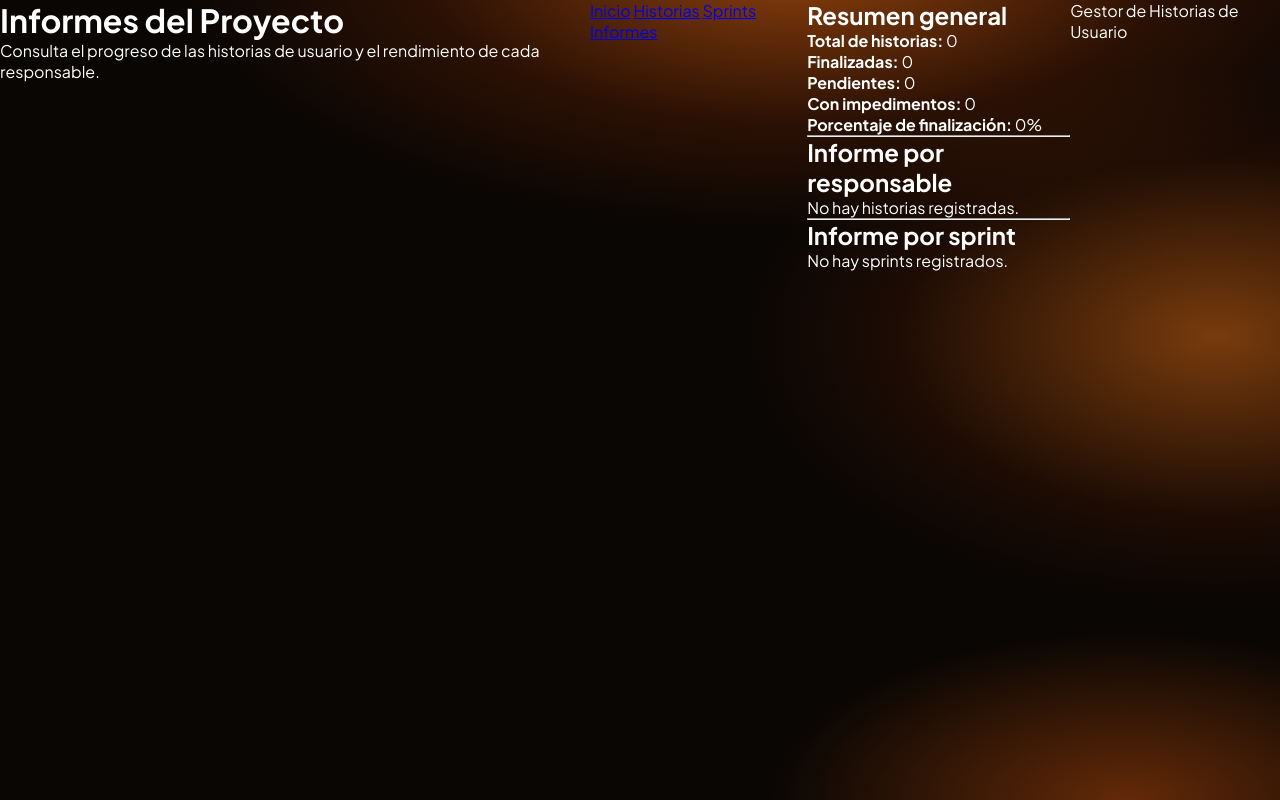
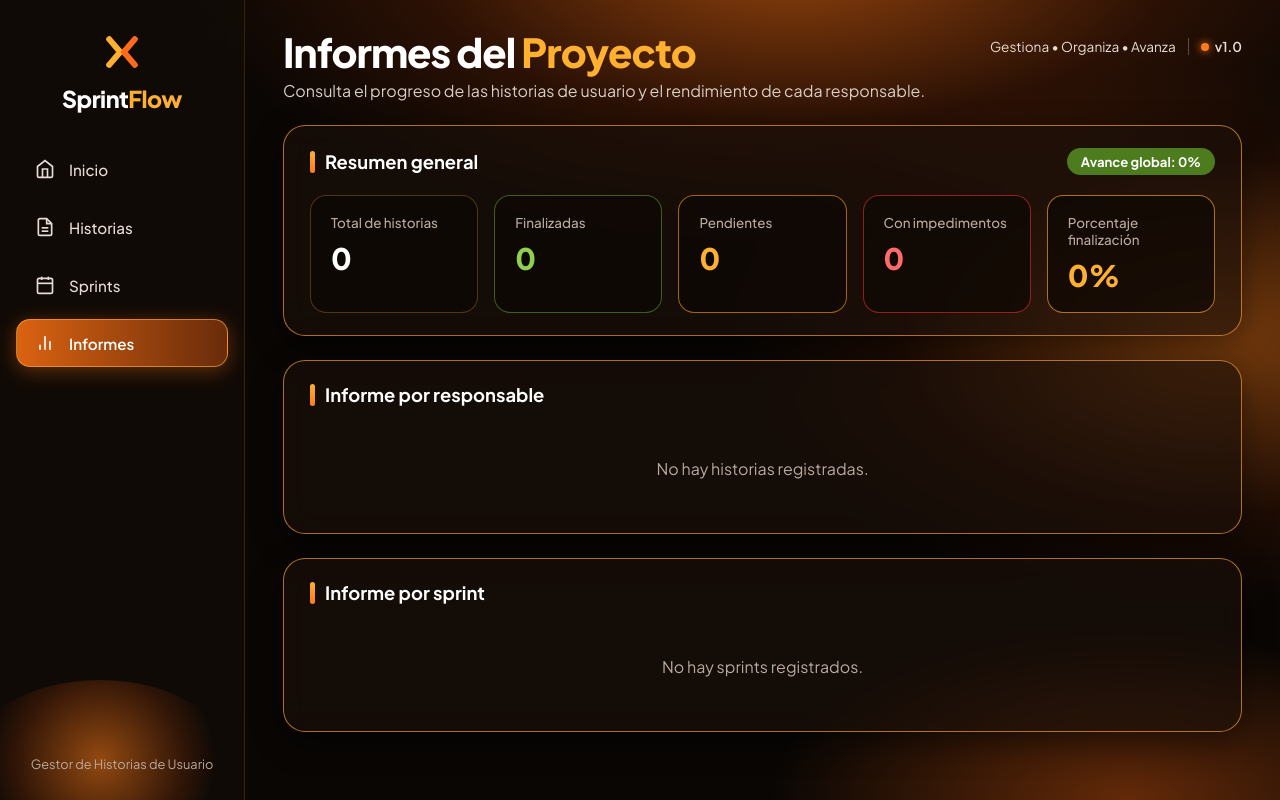
Before and after one commit to JosueAle2601/taller_monoliticos, a PHP site: page /app/views/informes/index.php in a window 1280 px wide. Run offline with PHP 8.4, Linux system fonts and the light colour scheme.

Commit message:
Css del informe y ajustes en el HTML

```diff
--- a/app/views/informes/index.php
+++ b/app/views/informes/index.php
@@ -1,100 +1,124 @@
 <?php
-
 $esc = function ($valor) {
     return htmlspecialchars((string)($valor ?? ''), ENT_QUOTES, 'UTF-8');
 };
 
-//Evitar valores nulos
+// Evitar valores nulos
 $total = (int)($general['total'] ?? 0);
 $finalizadas = (int)($general['finalizadas'] ?? 0);
 $pendientes = (int)($general['pendientes'] ?? 0);
 $impedimentos = (int)($general['impedimentos'] ?? 0);
 
-//Calcular porcentaje general
+// Calcular porcentaje general
 $porcentaje = $total > 0
     ? round(($finalizadas / $total) * 100, 2)
     : 0;
-
 ?>
-
 <!DOCTYPE html>
 <html lang="es">
-
 <head>
     <meta charset="UTF-8">
-    <title>Informes del Proyecto</title>
-    <link rel="stylesheet" href="css/styles.css">
+    <meta name="viewport" content="width=device-width, initial-scale=1.0">
+    <title>SprintFlow - Informes del Proyecto</title>
+    <link rel="stylesheet" href="css/styles.css?v=3">
 </head>
-
 <body>
 
-    <header>
-        <h1>Informes del Proyecto</h1>
+    <aside class="sidebar">
+        <div>
+            <div class="brand">
+                <div class="brand-logo">
+                    <svg viewBox="0 0 48 48" width="44" height="44" fill="none">
+                        <path d="M10 10L22 24L10 38" stroke="#ffb02e" stroke-width="6.5" stroke-linecap="round" stroke-linejoin="round"/>
+                        <path d="M38 10L26 24L38 38" stroke="#ff6b1a" stroke-width="6.5" stroke-linecap="round" stroke-linejoin="round"/>
+                    </svg>
+                </div>
+                <div class="brand-name">Sprint<span>Flow</span></div>
+            </div>
 
-        <p>
-            Consulta el progreso de las historias de usuario
-            y el rendimiento de cada responsable.
-        </p>
+            <nav class="nav-menu">
+                <a href="index.php" class="nav-item">
+                    <svg viewBox="0 0 24 24" fill="none" stroke="currentColor" stroke-width="2"><path d="M3 9l9-7 9 7v11a2 2 0 0 1-2 2H5a2 2 0 0 1-2-2z"/><polyline points="9 22 9 12 15 12 15 22"/></svg>
+                    Inicio
+                </a>
+                <a href="index.php?modulo=historias" class="nav-item">
+                    <svg viewBox="0 0 24 24" fill="none" stroke="currentColor" stroke-width="2"><path d="M14 2H6a2 2 0 0 0-2 2v16a2 2 0 0 0 2 2h12a2 2 0 0 0 2-2V8z"/><polyline points="14 2 14 8 20 8"/><line x1="16" y1="13" x2="8" y2="13"/><line x1="16" y1="17" x2="8" y2="17"/></svg>
+                    Historias
+                </a>
+                <a href="index.php?modulo=sprints" class="nav-item">
+                    <svg viewBox="0 0 24 24" fill="none" stroke="currentColor" stroke-width="2"><rect x="3" y="4" width="18" height="18" rx="2" ry="2"/><line x1="16" y1="2" x2="16" y2="6"/><line x1="8" y1="2" x2="8" y2="6"/><line x1="3" y1="10" x2="21" y2="10"/></svg>
+                    Sprints
+                </a>
+                <a href="index.php?modulo=informes" class="nav-item active">
+                    <svg viewBox="0 0 24 24" fill="none" stroke="currentColor" stroke-width="2"><line x1="18" y1="20" x2="18" y2="10"/><line x1="12" y1="20" x2="12" y2="4"/><line x1="6" y1="20" x2="6" y2="14"/></svg>
+                    Informes
+                </a>
+            </nav>
+        </div>
+
+        <footer class="sidebar-footer">
+            <p class="footer-note">Gestor de Historias de Usuario</p>
+        </footer>
+    </aside>
+
+    <main class="main-content">
+        <header class="top-header">
+            <div class="page-title">
+                <h1>Informes del <span>Proyecto</span></h1>
+                <p>Consulta el progreso de las historias de usuario y el rendimiento de cada responsable.</p>
+            </div>
+            <div class="top-badges">
+                <span>Gestiona &bull; Organiza &bull; Avanza</span>
+                <span class="version-pill"><span class="version-dot"></span> v1.0</span>
+            </div>
         </header>
 
-    <nav>
-        <a href="index.php">Inicio</a>
-        <a href="index.php?modulo=historias">Historias</a>
-        <a href="index.php?modulo=sprints">Sprints</a>
-        <a href="index.php?modulo=informes">Informes</a>
-    </nav>
+        <!-- Resumen general en tarjetas KPI -->
+        <section class="glass-panel">
+            <div class="panel-header">
+                <h2 class="panel-title">Resumen general</h2>
+                <span class="badge-status badge-finalizada">Avance global: <?= $porcentaje ?>%</span>
+            </div>
 
-    <main>
+            <div class="kpi-grid">
+                <article class="kpi-card">
+                    <span class="kpi-label">Total de historias</span>
+                    <strong class="kpi-value"><?= $total ?></strong>
+                </article>
 
-        <!-- Resumen general -->
+                <article class="kpi-card kpi-success">
+                    <span class="kpi-label">Finalizadas</span>
+                    <strong class="kpi-value"><?= $finalizadas ?></strong>
+                </article>
 
-        <section>
+                <article class="kpi-card kpi-warning">
+                    <span class="kpi-label">Pendientes</span>
+                    <strong class="kpi-value"><?= $pendientes ?></strong>
+                </article>
 
-            <h2>Resumen general</h2>
+                <article class="kpi-card kpi-danger">
+                    <span class="kpi-label">Con impedimentos</span>
+                    <strong class="kpi-value"><?= $impedimentos ?></strong>
+                </article>
 
-            <p>
-                <strong>Total de historias:</strong>
-                <?= $total ?>
-            </p>
-
-            <p>
-                <strong>Finalizadas:</strong>
-                <?= $finalizadas ?>
-            </p>
-
-            <p>
-                <strong>Pendientes:</strong>
-                <?= $pendientes ?>
-            </p>
-
-            <p>
-                <strong>Con impedimentos:</strong>
-                <?= $impedimentos ?>
-            </p>
-
-            <p>
-                <strong>Porcentaje de finalización:</strong>
-                <?= $porcentaje ?>%
-            </p>
-
+                <article class="kpi-card kpi-accent">
+                    <span class="kpi-label">Porcentaje finalización</span>
+                    <strong class="kpi-value"><?= $porcentaje ?>%</strong>
+                </article>
+            </div>
         </section>
 
-        <hr>
-
         <!-- Informe por responsable -->
-
-        <section>
-
-            <h2>Informe por responsable</h2>
+        <section class="glass-panel">
+            <div class="panel-header">
+                <h2 class="panel-title">Informe por responsable</h2>
+            </div>
 
             <?php if (empty($responsables)): ?>
-
-                <p>No hay historias registradas.</p>
-
+                <p class="empty-message">No hay historias registradas.</p>
             <?php else: ?>
-
-                <table border="1">
-
+                <div class="table-container">
+                    <table class="stories-table">
                         <thead>
                             <tr>
                                 <th>Responsable</th>
@@ -105,79 +129,42 @@ $porcentaje = $total > 0
                                 <th>Progreso</th>
                             </tr>
                         </thead>
-
                         <tbody>
-
                             <?php foreach ($responsables as $responsable): ?>
-
                                 <?php
-
                                 $totalResponsable = (int)$responsable['total'];
                                 $finalizadasResponsable = (int)$responsable['finalizadas'];
 
                                 $progresoResponsable = $totalResponsable > 0
-                                ? round(
-                                    ($finalizadasResponsable / $totalResponsable) * 100,
-                                    2
-                                )
+                                    ? round(($finalizadasResponsable / $totalResponsable) * 100, 2)
                                     : 0;
-
                                 ?>
-
                                 <tr>
-
-                                <td>
-                                    <?= $esc($responsable['responsable']) ?>
-                                </td>
-
-                                <td>
-                                    <?= $totalResponsable ?>
-                                </td>
-
-                                <td>
-                                    <?= $finalizadasResponsable ?>
-                                </td>
-
-                                <td>
-                                    <?= (int)$responsable['pendientes'] ?>
-                                </td>
-
-                                <td>
-                                    <?= (int)$responsable['impedimentos'] ?>
-                                </td>
-
-                                <td>
-                                    <?= $progresoResponsable ?>%
-                                </td>
-
+                                    <td><strong><?= $esc($responsable['responsable']) ?></strong></td>
+                                    <td><?= $totalResponsable ?></td>
+                                    <td><span class="badge-status badge-finalizada"><?= $finalizadasResponsable ?></span></td>
+                                    <td><span class="badge-status badge-activa"><?= (int)$responsable['pendientes'] ?></span></td>
+                                    <td><span class="badge-status badge-impedimento"><?= (int)$responsable['impedimentos'] ?></span></td>
+                                    <td><strong><?= $progresoResponsable ?>%</strong></td>
                                 </tr>
-
                             <?php endforeach; ?>
-
                         </tbody>
-
                     </table>
-
+                </div>
             <?php endif; ?>
-
         </section>
 
-        <hr>
-
         <!-- Informe por sprint -->
-
-        <section>
-
-            <h2>Informe por sprint</h2>
+        <section class="glass-panel">
+            <div class="panel-header">
+                <h2 class="panel-title">Informe por sprint</h2>
+            </div>
 
             <?php if (empty($sprints)): ?>
-
-                <p>No hay sprints registrados.</p>
-
+                <p class="empty-message">No hay sprints registrados.</p>
             <?php else: ?>
-
-                <table border="1">
-
+                <div class="table-container">
+                    <table class="stories-table">
                         <thead>
                             <tr>
                                 <th>Sprint</th>
@@ -188,68 +175,31 @@ $porcentaje = $total > 0
                                 <th>Progreso</th>
                             </tr>
                         </thead>
-
                         <tbody>
-
                             <?php foreach ($sprints as $sprint): ?>
-
                                 <?php
-
                                 $totalSprint = (int)$sprint['total'];
                                 $finalizadasSprint = (int)$sprint['finalizadas'];
 
                                 $progresoSprint = $totalSprint > 0
-                                ? round(
-                                    ($finalizadasSprint / $totalSprint) * 100,
-                                    2
-                                )
+                                    ? round(($finalizadasSprint / $totalSprint) * 100, 2)
                                     : 0;
-
                                 ?>
-
                                 <tr>
-
-                                <td>
-                                    <?= $esc($sprint['nombre']) ?>
-                                </td>
-
-                                <td>
-                                    <?= $totalSprint ?>
-                                </td>
-
-                                <td>
-                                    <?= $finalizadasSprint ?>
-                                </td>
-
-                                <td>
-                                    <?= (int)$sprint['pendientes'] ?>
-                                </td>
-
-                                <td>
-                                    <?= (int)$sprint['impedimentos'] ?>
-                                </td>
-
-                                <td>
-                                    <?= $progresoSprint ?>%
-                                </td>
-
+                                    <td><strong><?= $esc($sprint['nombre']) ?></strong></td>
+                                    <td><?= $totalSprint ?></td>
+                                    <td><span class="badge-status badge-finalizada"><?= $finalizadasSprint ?></span></td>
+                                    <td><span class="badge-status badge-activa"><?= (int)$sprint['pendientes'] ?></span></td>
+                                    <td><span class="badge-status badge-impedimento"><?= (int)$sprint['impedimentos'] ?></span></td>
+                                    <td><strong><?= $progresoSprint ?>%</strong></td>
                                 </tr>
-
                             <?php endforeach; ?>
-
                         </tbody>
-
                     </table>
-
+                </div>
             <?php endif; ?>
-
         </section>
-
     </main>
-
-    <footer>
-        <p>Gestor de Historias de Usuario</p>
-    </footer>
 
 </body>
 </html>
--- a/public/css/styles.css
+++ b/public/css/styles.css
@@ -520,3 +520,44 @@ body {
     gap: 14px;
     margin-top: 8px;
 }
+
+/* TARJETAS KPI (INFORMES) */
+.kpi-grid {
+    display: grid;
+    grid-template-columns: repeat(5, 1fr);
+    gap: 16px;
+}
+
+.kpi-card {
+    background: rgba(15, 9, 5, 0.72);
+    border: 1px solid rgba(255, 168, 52, 0.28);
+    border-radius: 16px;
+    padding: 18px 20px;
+    display: flex;
+    flex-direction: column;
+    gap: 8px;
+}
+
+.kpi-label {
+    font-size: 0.84rem;
+    color: var(--text-muted);
+    font-weight: 500;
+}
+
+.kpi-value {
+    font-size: 1.85rem;
+    font-weight: 800;
+    color: #ffffff;
+}
+
+.kpi-success { border-color: rgba(77, 124, 30, 0.75); }
+.kpi-success .kpi-value { color: #8fd14f; }
+
+.kpi-warning { border-color: rgba(217, 130, 11, 0.75); }
+.kpi-warning .kpi-value { color: #ffb02e; }
+
+.kpi-danger { border-color: rgba(185, 43, 39, 0.75); }
+.kpi-danger .kpi-value { color: #ff6b6b; }
+
+.kpi-accent { border-color: var(--card-border-bright); }
+.kpi-accent .kpi-value { color: var(--amber-accent); }
```
Lines whose indentation alone changed are shown as unchanged.
